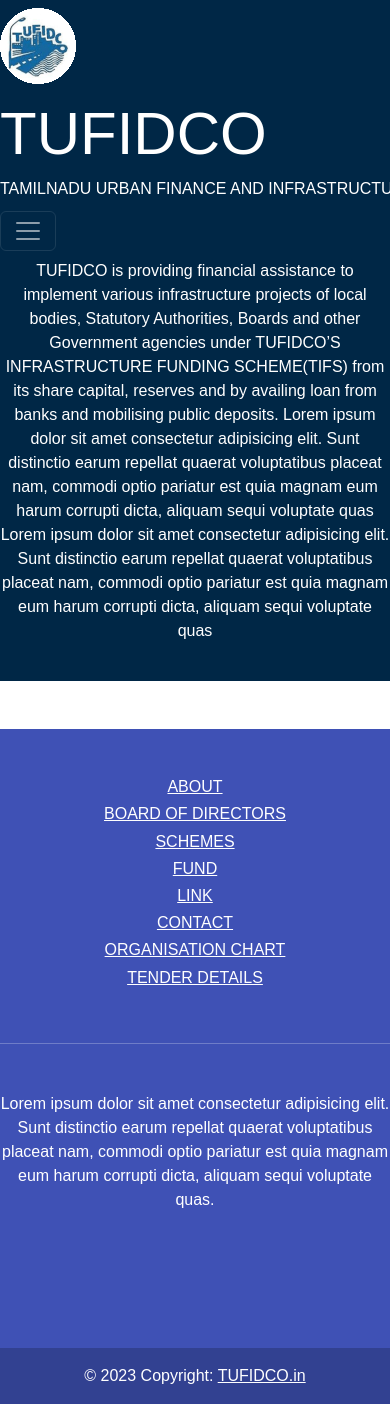
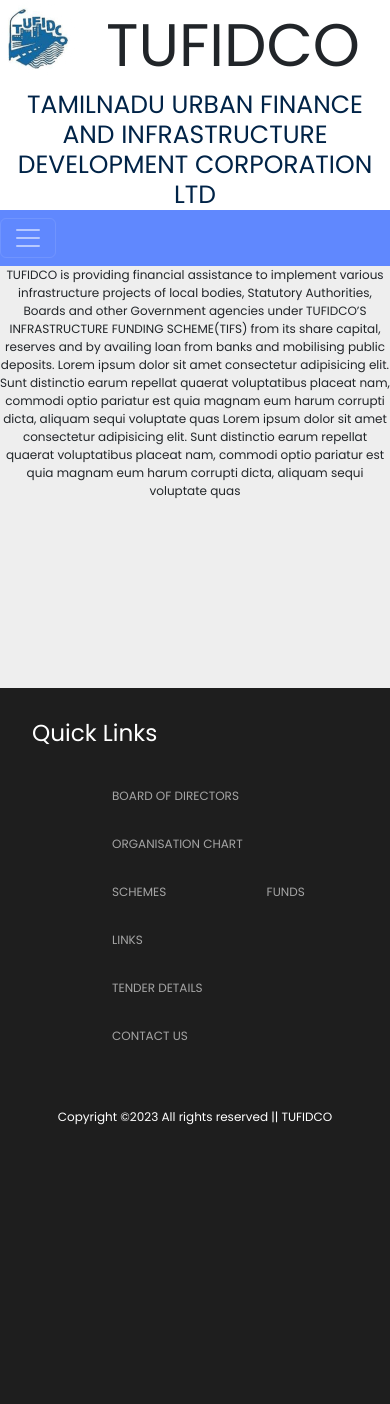
Before and after one commit to sukesh02/Tufidco, a Flask app: page / in a window 390 px wide; the page is wider, and only the part inside the window is pictured. After the commit the page ends 1125 px from the top of that part, so only its background shows below. Run offline with Flask 2, Linux system fonts and the light colour scheme.

Commit message:
fix-navbar,footer

```diff
--- a/app.py
+++ b/app.py
@@ -9,7 +9,7 @@
 def welcome(name):
 	return render_template("about.html", name=name)
 
-@app.route('/<name>')
+@app.route("/<name>")
 def schemes(name):
     return render_template("schemes.html", name=name)
 
--- a/static/css/style.css
+++ b/static/css/style.css
@@ -1,48 +1,288 @@
-body{
+body {
   min-height: 100vh;
   font-family: sans-serif;
 }
 
-.navbar{
-    background-color:#002746;
+.navbar {
+  background-color: #6088fe;
 }
 
 .logo img {
   width: 100%;
   height: auto;
   display: block;
+  text-align: center;
 }
-.navbar-brand{
+
+.main-heading {
+  text-align: center;
   font-size: 60px;
 }
 
-.nav-link{
+.sub {
+  font-size: 25px;
+  text-align: center;
+}
+
+.nav-link {
   color: white;
 }
 
-.introduction{
+.nav-link:hover{
+  color: #000;
+}
+
+.introduction {
   text-align: center;
   height: 50vh;
-    background-color: #002746;
-    color: white;
+  background-color: #eee;
 }
 
-#footer{
-    margin-top: 0;
-}
-
-.text{
+.text {
   overflow: hidden;
   text-overflow: ellipsis;
 }
 
-.navbar-nav li {
-    background-color: #ffffff;
-    border: 2px solid #662D91;
+:root {
+  --white: #fff;
+  --black: #000;
+  --dark: #1e1e1e;
+  --gray: rgba(1, 1, 1, 0.6);
+  --lite: rgba(255, 255, 255, 0.6);
+  --primary: #002347;
+  --secondary: #fdc632;
 }
 
-ul.nav a:hover,.navbar-nav li.active > a{
-    color: #fff;
-    background-color: #662D91;
-    border: 2px solid #fff;
+/***************************
+            DEFAULT
+  ****************************/
+body {
+  margin: 0;
+  overflow-x: hidden !important;
+  font-family: "Poppins", sans-serif;
 }
+
+.list-item {
+  text-decoration: none !important;
+  min-width: fit-content;
+  width: fit-content;
+  width: -webkit-fit-content;
+  width: -moz-fit-content;
+}
+
+li{
+  display: inline-block;
+}
+
+.list-item,
+button {
+  transition: 0.5s;
+}
+
+.list-item,
+p {
+  font-size: 14px;
+}
+
+h1,
+h2,
+h3,
+h4,
+h5,
+h6 {
+  color: var(--primary);
+  font-weight: 400;
+}
+
+.list-item,
+button,
+input,
+textarea,
+select {
+  outline: none !important;
+}
+
+fieldset {
+  border: 0;
+}
+
+.title {
+  color: var(--primary);
+}
+
+.flex,
+.fixed_flex {
+  display: flex;
+}
+
+.flex-content {
+  width: 100%;
+  position: relative;
+}
+
+.padding_1x {
+  padding: 1rem;
+}
+
+.padding_2x {
+  padding: 2rem;
+}
+
+.padding_3x {
+  padding: 3rem;
+}
+
+.padding_4x {
+  padding: 4rem;
+}
+
+.btn1 {
+  padding: 0.8rem 2rem;
+  border-radius: 5px;
+  text-align: center;
+  font-weight: 500;
+  text-transform: uppercase;
+}
+
+.btn_1 {
+  border: 1px solid var(--primary);
+  background-color: var(--primary);
+  color: var(--secondary);
+}
+
+.btn_1:hover {
+  background-color: transparent;
+  color: var(--primary);
+}
+
+.btn_2 {
+  border: 1px solid var(--secondary);
+  background-color: var(--secondary);
+  color: var(--primary);
+}
+
+.btn_2:hover {
+  border: 1px solid var(--primary);
+  background-color: var(--primary);
+  color: var(--secondary);
+}
+
+@media (max-width: 920px) {
+  .flex {
+    flex-wrap: wrap;
+  }
+
+  .padding_1x,
+  .padding_2x,
+  .padding_3x,
+  .padding_4x {
+    padding: 1rem;
+  }
+
+  .btn {
+    padding: 0.5rem 1rem;
+  }
+
+  .list-item,
+  p {
+    font-size: 12px;
+  }
+}
+
+/***************************
+              FOOTER
+  ****************************/
+footer {
+  background-color: var(--dark);
+  color: var(--lite);
+}
+
+footer h3 {
+  color: var(--white);
+  margin-bottom: 1.5rem;
+}
+
+footer .list-item {
+  color: var(--lite);
+  display: block;
+  margin: 15px 0;
+}
+
+footer .list-item:hover {
+  color: var(--white);
+}
+
+footer fieldset {
+  padding: 0;
+}
+
+footer fieldset input {
+  background-color: #334f6c;
+  border: 0;
+  color: var(--lite);
+  padding: 1rem;
+}
+
+footer fieldset .btn {
+  border-radius: 0;
+  border: 0;
+}
+
+footer fieldset .btn_2:hover {
+  background-color: var(--secondary);
+  border: 0;
+  color: var(--primary);
+}
+
+footer .flex:last-child {
+  align-items: center;
+}
+
+footer .flex:last-child .flex-content:last-child {
+  text-align: right;
+}
+
+footer .flex:last-child p {
+  color: var(--white);
+}
+
+footer .flex:last-child a {
+  width: 40px;
+  display: inline-block;
+  background-color: #334f6c;
+  color: var(--white);
+  padding: 0.5rem;
+  margin-right: 3px;
+  text-align: center;
+}
+
+footer .flex:last-child a:hover {
+  background-color: var(--secondary);
+  color: var(--gray);
+}
+
+.copyright{
+  text-align: center;
+}
+
+@media (max-width: 1100px) {
+  footer .flex:first-child {
+    flex-wrap: wrap;
+  }
+
+  footer .flex:first-child .flex-content {
+    flex: 1 1 40%;
+  }
+}
+
+@media (max-width: 920px) {
+  footer .flex:last-child .flex-content:last-child {
+    text-align: left;
+  }
+}
+
+@media (max-width: 320px) {
+  footer .flex:first-child .flex-content {
+    flex: 1 1 100%;
+  }
+}
--- a/templates/about.html
+++ b/templates/about.html
@@ -2,6 +2,6 @@
 
 {% block nav %}{% endblock %}
 
-{% block body %}{% endblock %}
+{% block content %}{% endblock %}
 
 {% block footer %}{% endblock %}
--- a/templates/base.html
+++ b/templates/base.html
@@ -11,14 +11,12 @@
     {% block head %}{% endblock %}
     <!-- NAVBAR START -->
     <!-- LOGO AND TOGGLE -->
-    <nav class="navbar navbar-expand-lg navbar-dark">
-        <img src="{{ url_for('static', filename='images/resized_logo.png') }}" class="logo">
-        &nbsp;&nbsp;
-        <div class="navbar-brand">TUFIDCO
-          <br>
-          <h6 class="sub">TAMILNADU URBAN FINANCE AND INFRASTRUCTURE DEVELOPMENT CORPORATION LTD</h6>
+        <div class="main-heading">
+          <img src="{{ url_for('static', filename='images/resized_logo.png') }}" class="logo" style="float: left">
+          TUFIDCO
         </div>
-
+        <h6 class="sub m-auto">TAMILNADU URBAN FINANCE AND INFRASTRUCTURE DEVELOPMENT CORPORATION LTD</h6>
+        <nav class="navbar navbar-expand-lg navbar-dark">
         <!-- LINKS -->
         <!-- <div class="collapse navbar-collapse" id="navbarSupportedContent">
               <ul class="navbar-nav me-auto mb-2 mb-lg-0 m-auto"> -->
@@ -26,34 +24,33 @@
           <span class="navbar-toggler-icon"></span>
         </button>
         <div class="collapse navbar-collapse" id="navbarSupportedContent">
-          <ul class="nav ms-auto">
+          <ul class="nav m-auto">
             <li class="nav-item">
               <a class="nav-link active" aria-current="page" href="/about">ABOUT US</a>
             </li>
-            <li class="nav-item">
+            <li class="nav-item px-3">
               <a class="nav-link" href="#">BOARD OF DIRECTORS</a>
             </li>
-            <li class="nav-item">
+            <li class="nav-item px-3">
               <a class="nav-link" href="#">ORGANISATION CHART</a>
             </li>
-            <li class="nav-item">
+            <li class="nav-item px-3">
               <a class="nav-link" href="#">SCHEMES</a>
             </li>
-            <li class="nav-item">
-              <a class="nav-link" href="#">FUND</a>
+            <li class="nav-item px-3">
+              <a class="nav-link" href="#">FUNDS</a>
             </li>
-            <li class="nav-item">
+            <li class="nav-item px-3">
               <a class="nav-link" href="#">LINK</a>
             </li>
-            <li class="nav-item">
+            <li class="nav-item px-3">
               <a class="nav-link" href="#">TENDER DETAILS</a>
             </li>
-            <li class="nav-item">
+            <li class="nav-item px-3">
               <a class="nav-link" href="#">CONTACT US</a>
             </li>
           </ul>
         </nav>
-    </nav>
     {% block nav %}{% endblock %}
 </head>
 
@@ -61,91 +58,52 @@
     <div class="content">
         {% block content %}{% endblock %}
     </div>
-    <footer class="text-center text-white" id="footer" style="background-color: #3f51b5">
-        <section class="mt-5">
-          <div class="row text-center d-flex justify-content-center pt-5">
-            <div class="col-sm-2">
-              <h6 class="text-uppercase font-weight-bold text">
-                <a href="/about" class="text-white">ABOUT</a>
-              </h6>
-            </div>
-            <div class="col-sm-2">
-              <h6 class="text-uppercase font-weight-bold text">
-                <a href="#!" class="text-white text-nowrap">BOARD OF DIRECTORS</a>
-              </h6>
-            </div>
-            <div class="col-sm-2">
-              <h6 class="text-uppercase font-weight-bold text">
-                <a href="#!" class="text-white">SCHEMES</a>
-              </h6>
-            </div>
-            <div class="col-sm-2">
-              <h6 class="text-uppercase font-weight-bold text">
-                <a href="#!" class="text-white">FUND</a>
-              </h6>
-            </div>
-            <div class="col-sm-2">
-              <h6 class="text-uppercase font-weight-bold text">
-                <a href="#!" class="text-white">LINK</a>
-              </h6>
-            </div>
-            <div class="col-sm-2">
-              <h6 class="text-uppercase font-weight-bold text">
-                <a href="#!" class="text-white">CONTACT</a>
-              </h6>
-            </div>
-            <div class="col-sm-2">
-              <h6 class="text-uppercase font-weight-bold text">
-                <a href="#!" class="text-white text-nowrap">ORGANISATION CHART</a>
-              </h6>
-            </div>
-            <div class="col-sm-2">
-              <h6 class="text-uppercase font-weight-bold text">
-                <a href="#!" class="text-white text-nowrap">TENDER DETAILS</a>
-              </h6>
-            </div>
-          </div>
-        </section>
-        <hr class="my-5"/>
-        <section class="mb-5">
-          <div class="row d-flex justify-content-center">
-            <div class="col-lg-8">
-              <p>
-                Lorem ipsum dolor sit amet consectetur adipisicing elit. Sunt
-                distinctio earum repellat quaerat voluptatibus placeat nam,
-                commodi optio pariatur est quia magnam eum harum corrupti
-                dicta, aliquam sequi voluptate quas.
-              </p>
-            </div>
-          </div>
-        </section>
-        <section class="text-center mb-5">
-          <a href="" class="text-white me-4">
-            <i class="fab fa-facebook-f"></i>
-          </a>
-          <a href="" class="text-white me-4">
-            <i class="fab fa-twitter"></i>
-          </a>
-          <a href="" class="text-white me-4">
-            <i class="fab fa-google"></i>
-          </a>
-          <a href="" class="text-white me-4">
-            <i class="fab fa-instagram"></i>
-          </a>
-          <a href="" class="text-white me-4">
-            <i class="fab fa-linkedin"></i>
-          </a>
-          <a href="" class="text-white me-4">
-            <i class="fab fa-github"></i>
-          </a>
-        </section>
-      </div>
-      <div class="text-center p-3" style="background-color: rgba(0, 0, 0, 0.2)">
-        © 2023 Copyright:
-        <a class="text-white" href="#">TUFIDCO.in</a>
-      </div>
-    </footer>
+    <!-- footer -->
+<!--FONT AWESOME-->
+<link rel="stylesheet" href="https://cdnjs.cloudflare.com/ajax/libs/font-awesome/4.7.0/css/font-awesome.min.css">
+
+<!--GOOGLE FONTS-->
+<link rel="preconnect" href="https://fonts.googleapis.com">
+<link rel="preconnect" href="https://fonts.gstatic.com" crossorigin>
+<link href="https://fonts.googleapis.com/css2?family=Poppins:wght@100;200;300;400;500;600;700;800;900&display=swap" rel="stylesheet">
+
+<!--footer-->
+<footer class="padding_4x">
+  <div class="flex">
+    <section class="flex-content padding_1x">
+      <h3>Quick Links</h3>
+      <ul>
+        <li>
+          <a class="list-item px-5" href="#">BOARD OF DIRECTORS</a>
+        </li>
+        <li>
+          <a class="list-item px-5" href="#">ORGANISATION CHART</a>
+        </li>
+        <li>
+          <a class="list-item px-5" href="#">SCHEMES</a>
+        </li>
+        <li>
+          <a class="list-item px-5" href="#">FUNDS</a>
+        </li>
+        <li>
+          <a class="list-item px-5" href="#">LINKS</a>
+        </li>
+        <li>
+          <a class="list-item px-5" href="#">TENDER DETAILS</a>
+        </li>
+        <li>
+          <a class="list-item px-5" href="#">CONTACT US</a>
+        </li>
+      </ul>
+      </section>
+    </div>
   </div>
+  <div class="flex">
+    <section class="flex-content padding_1x">
+      <p class="copyright">Copyright ©2023 All rights reserved || TUFIDCO</p>
+    </section>
+  </div>
+</footer>
   {% block footer %}{% endblock %}
 </body>
 </html>
```
Also changed, not shown: templates/schemes.html (+5 -11 lines), static/css/style(home).css (line endings or trailing spaces). Lines whose indentation alone changed are shown as unchanged.
